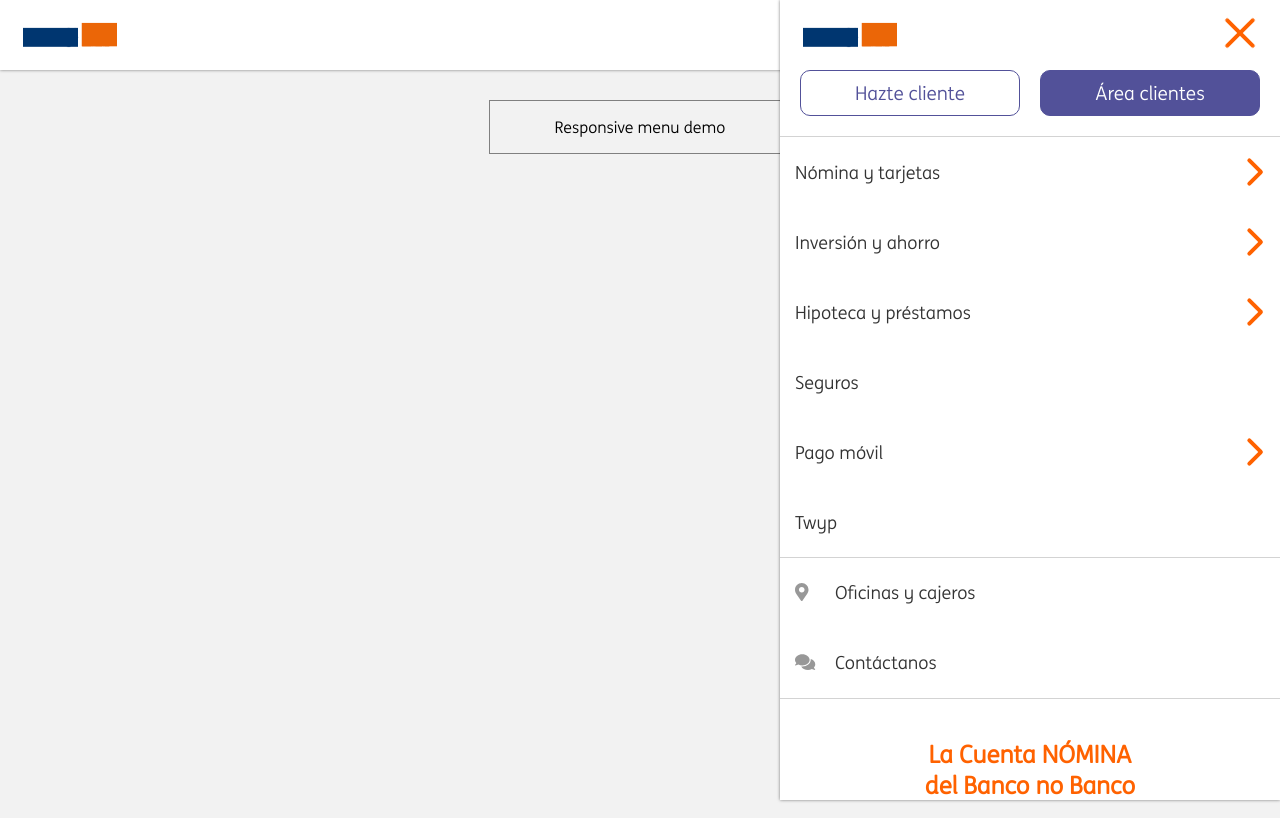
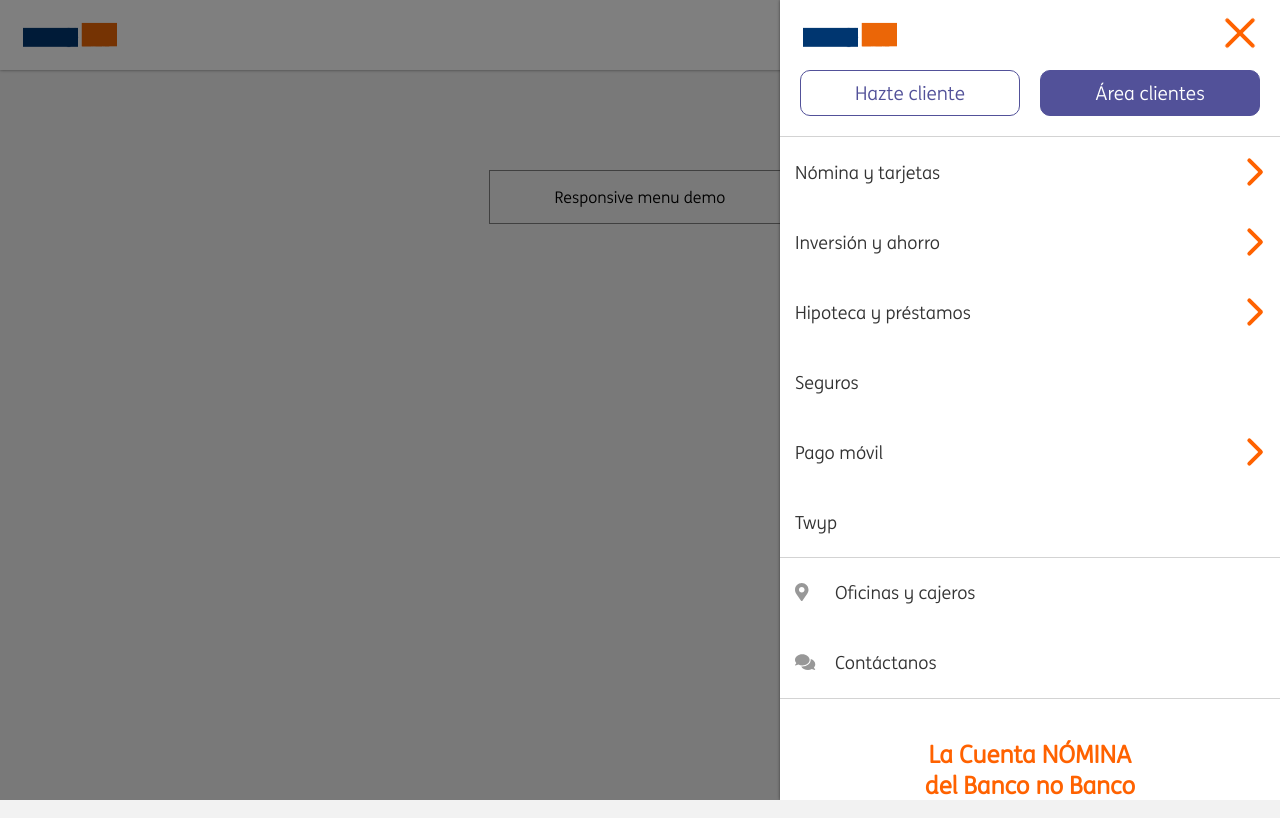
Before and after one commit to jdvivar/bank-responsive-menu, a website built with Parcel: page index.html in a window 1280 px wide. Both pictures are taken after a click on the button 1240 px from the left and 35 px from the top of the page. Built offline with nearby package versions, Linux system fonts and the light colour scheme.

Commit message:
Improve a11y and content living

```diff
--- a/index.html
+++ b/index.html
@@ -13,7 +13,7 @@
 </head>
 
 <body style="display: none;">
-	<nav>
+	<nav id="nav">
 		<div id="menu__closed" class="menu __closed">
 			<img alt="Logo del banco" class="logo" src="assets/bank-logo.png" />
 			<button
@@ -27,6 +27,8 @@
 				</span>
 			</button>
 		</div>
+
+		<div id="backdrop" class="js-close-menu"></div>
 
 		<div id="menu__transitioning" class="menu __transitioning">
 			<button class="hamburger hamburger--slider" type="button" role="presentation" aria-hidden="true">
@@ -155,7 +157,7 @@
 	</nav>
 
 	<div class="content">
-		<div class="notice">
+		<div class="notice" onclick="console.log('click on notice')">
 			<p>Responsive menu demo</p>
 		</div>
 	</div>
--- a/src/bottom-of-body.js
+++ b/src/bottom-of-body.js
@@ -16,14 +16,21 @@
 
 const delay = 400
 const animationTime = 1000
+let isClosed = true
 
 // Define how opening the menu works
 const openMenu = () => {
+  if (isClosed) {
+    isClosed = false
     const menuClosed = document.getElementById('menu__closed')
     const menuTransitioning = document.getElementById('menu__transitioning')
     const menuOpened = document.getElementById('menu__opened')
     const hamburgers = document.querySelectorAll('.hamburger')
+    const backdrop = document.getElementById('backdrop')
+    const nav = document.getElementById('nav')
 
+    nav.classList.add('__opened')
+    backdrop.classList.add('__shown')
     hamburgers.forEach(hamburger => hamburger.classList.add('is-active'))
     menuClosed.classList.toggle('__hidden')
     menuTransitioning.classList.toggle('__shown')
@@ -31,19 +38,25 @@
       menuOpened.classList.toggle('__shown')
     }, window.isIE ? 0 : delay)
   }
+}
 
 document.querySelectorAll('.js-open-menu')
   .forEach(element => element.addEventListener('click', openMenu))
 
 // Define how closing the menu works
 const closeMenu = () => {
+  if (!isClosed) {
+    isClosed = true
     const menuClosed = document.getElementById('menu__closed')
     const menuTransitioning = document.getElementById('menu__transitioning')
     const menuOpened = document.getElementById('menu__opened')
     const hamburgers = document.querySelectorAll('.hamburger')
     const mainSubmenu = document.getElementById('main-submenu')
     const otherSubmenus = document.querySelectorAll('.menu-swipeable-wrapper:not(#main-submenu)')
+    const backdrop = document.getElementById('backdrop')
+    const nav = document.getElementById('nav')
 
+    backdrop.classList.remove('__shown')
     hamburgers.forEach(hamburger => hamburger.classList.remove('is-active'))
     menuOpened.classList.toggle('__shown')
     menuTransitioning.classList.toggle('__shown')
@@ -51,7 +64,9 @@
       menuClosed.classList.toggle('__hidden')
       mainSubmenu.classList.remove('__hidden')
       otherSubmenus.forEach(menu => menu.classList.add('__hidden'))
+      nav.classList.remove('__opened')
     }, animationTime)
+  }
 }
 
 document.querySelectorAll('.js-close-menu')
@@ -99,6 +114,13 @@
 document.querySelectorAll('.js-close-submenu')
   .forEach(element => element.addEventListener('click', closeSubmenu))
 
+// Close menu when ESC key is pressed
+document.addEventListener('keydown', ({ key }) => {
+  if (key === 'Escape') {
+    closeMenu()
+  }
+})
+
 // Icons
 iconsConfig.autoReplaceSvg = 'nest'
 iconsLibrary.add(faMapMarkerAlt)
--- a/src/styles.scss
+++ b/src/styles.scss
@@ -39,6 +39,7 @@
 }
 
 body {
+  height: calc(100% - #{$height});
   background: rgba(black, .05);
 }
 
@@ -51,17 +52,38 @@
   position: absolute;
   width: 100%;
   top: 0;
+  z-index: -1;
+
+  &.__opened {
+    z-index: 1;
+  }
 }
 
 .content {
   margin-top: $height;
-  height: calc(100% - #{$height});
+  position: relative;
 
   .notice {
     border: 1px solid gray;
     width: 300px;
     text-align: center;
-    margin: 100px auto 0 auto;
+    top: 100px;
+    margin: 0 auto;
+    position: relative;
+  }
+}
+
+#backdrop {
+  height: 100%;
+  width: 100%;
+  position: absolute;
+  background: black;
+  opacity: 0;
+  transition: opacity $animation-time;
+
+  &.__shown {
+    opacity: 0.5;
+    // display: block;
   }
 }
 
```
Lines whose indentation alone changed are shown as unchanged.
